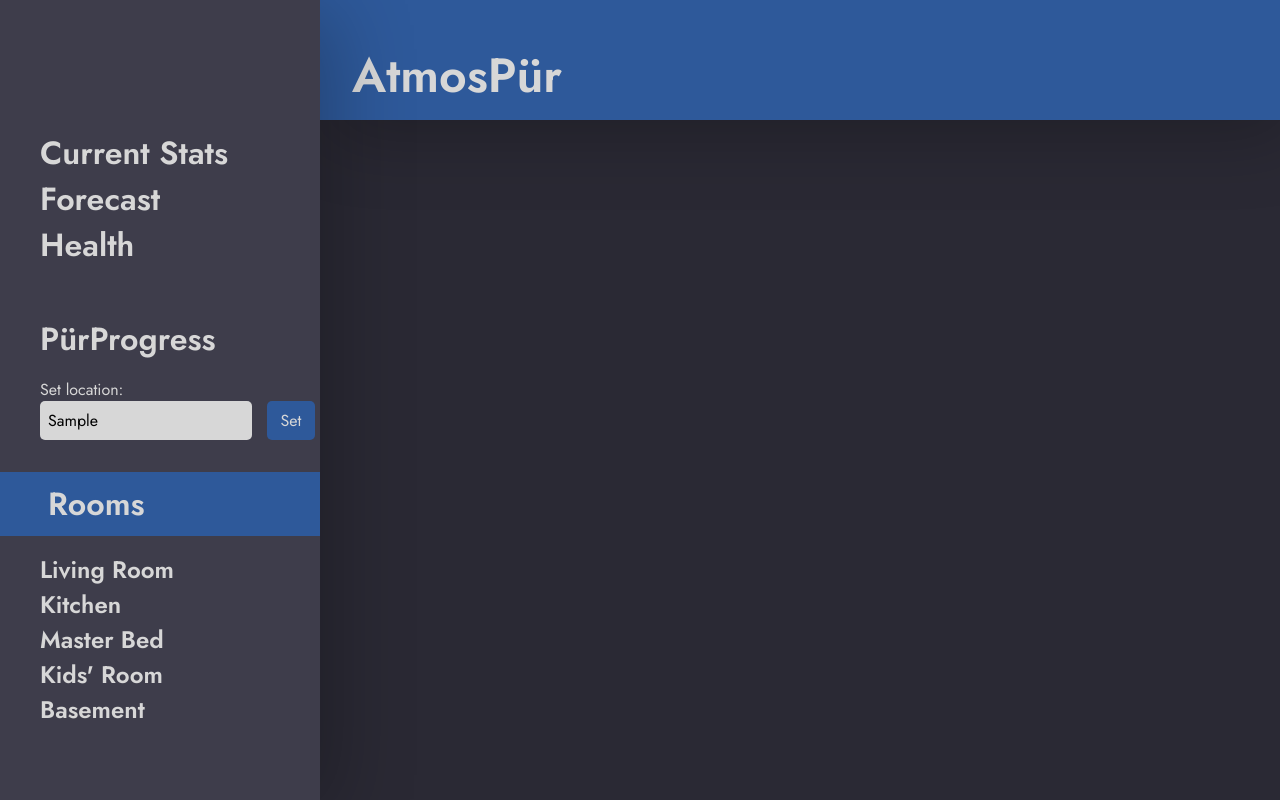
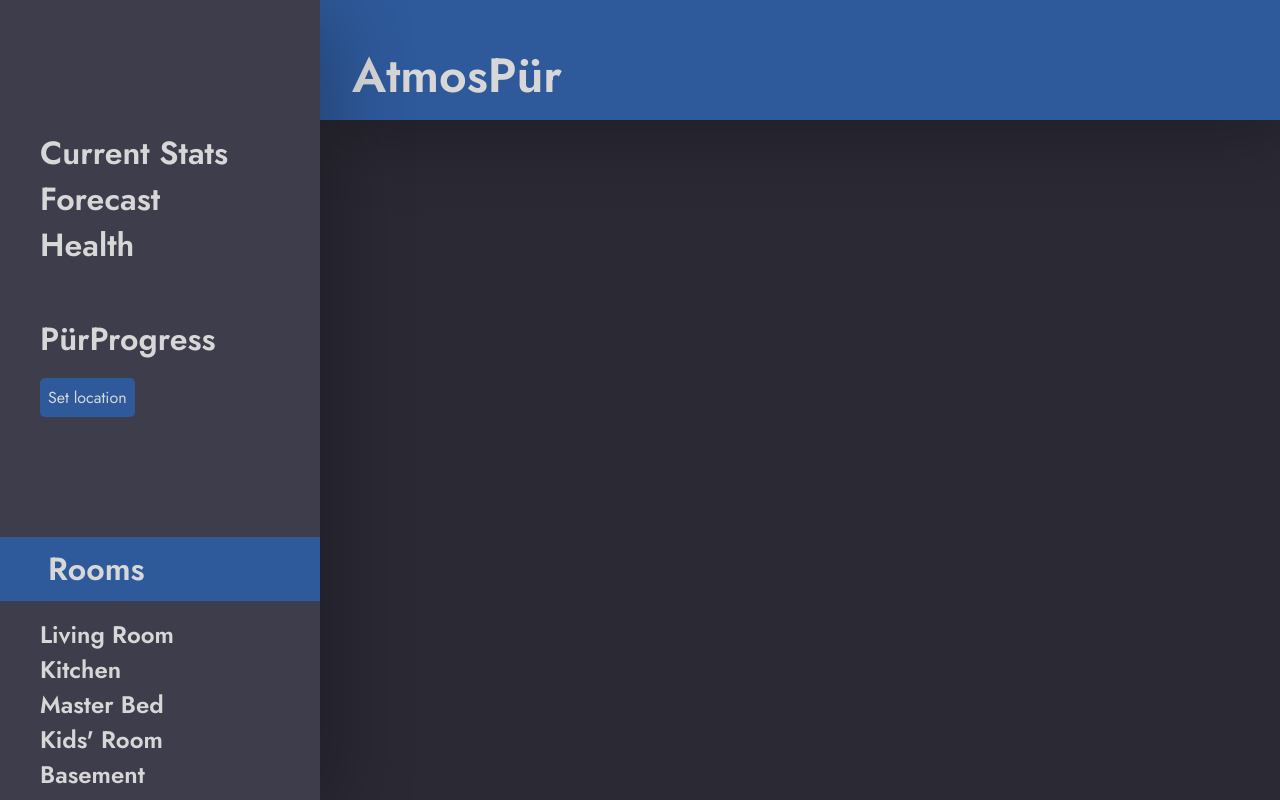
Before and after one commit to arthurktripp/AtmosPur, a Flask app: template templates/base.html in a window 1280 px wide. Run offline with Flask 3, Linux system fonts and the light colour scheme; the template is opened without the code that fills it: most values are stand-ins (such as "Sample title", 1, 10 or a date in 2020); some libraries are stand-ins or nearby versions.

Commit message:
Hide and warn on location change

```diff
--- a/static/css/styles.css
+++ b/static/css/styles.css
@@ -87,6 +87,7 @@
   border: none;
   border-radius: 5px;
   background-color: var(--off-white);
+  margin-top: 10px;
 }
 input#location-submit {
   font-family: 'Jost';
@@ -101,7 +102,24 @@
   cursor: pointer;
 }
 
+#location-update {
+  visibility: hidden;
+}
 
+
+button {
+  font-family: 'Jost';
+  font-size: 1em;
+  padding: .5em;
+  background-color: var(--brand-blue);
+  color: var(--off-white);
+  border: none;
+  border-radius: 5px;
+  cursor: pointer;
+}
+button label {
+  cursor: pointer;
+}
 
 
 ul.rooms-list li {
--- a/static/js/interactive.js
+++ b/static/js/interactive.js
@@ -1,6 +1,24 @@
 function locationWarn() {
-  if (confirm("Changing this setting will affect long-term tracking of outside AQI. Continue?"))
+  if (confirm("Changing this setting will affect long-term tracking of outside AQI. Continue?")) {
     return true;
-  else
+  } else {
     return false;
+  }
 }
+
+
+
+function showLocUpdate() {
+  locForm = document.getElementById("location-update");
+  locForm.style.visibility = "visible";
+}
+
+function hideLocUpdate() {
+  locForm = document.getElementById("location-update");
+  locForm.style.visibility = "hidden";
+}
+
+cancelButton = document.getElementById("cancel-location-update")
+cancelButton.addEventListener('click', function(event) {
+  event.preventDefault()
+})
--- a/templates/base.html
+++ b/templates/base.html
@@ -25,11 +25,14 @@
       </ul>
 
       <div id="set-location">
-        <form action="{{ url_for('location_search') }}" method="post">
-          <label for="location-input">Set location:</label><br>
-          <input placeholder="{{location_search}}" value="{{location_search}}" name="locationInput" id="location-input">
-          <input type="submit" id="location-submit" value="Set" onclick="return locationWarn()">
-        </form>
+        <button id="update-location-button" onclick="showLocUpdate()"><label for="location-input">Set location</label></button><br>
+        <div>
+          <form id="location-update" action="{{ url_for('location_search') }}" method="post">
+              <input type="text" placeholder="{{location_search}}" value="{{location_search}}" name="locationInput" id="location-input">
+              <input type="submit" id="location-submit" value="Set" onclick="return locationWarn()">
+              <button id="cancel-location-update" onclick="hideLocUpdate()">Cancel</button>
+          </form>
+        </div>
       </div>
 
       <div id="rooms">
```
